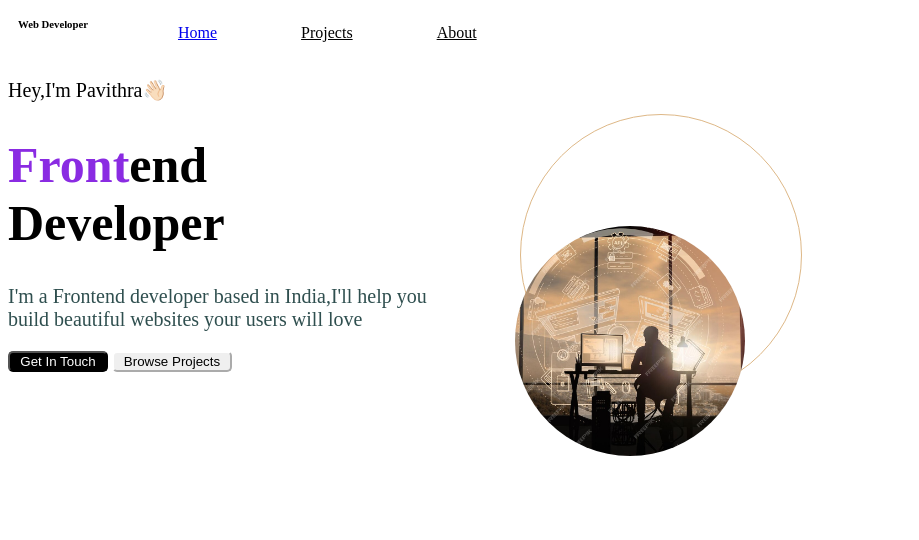
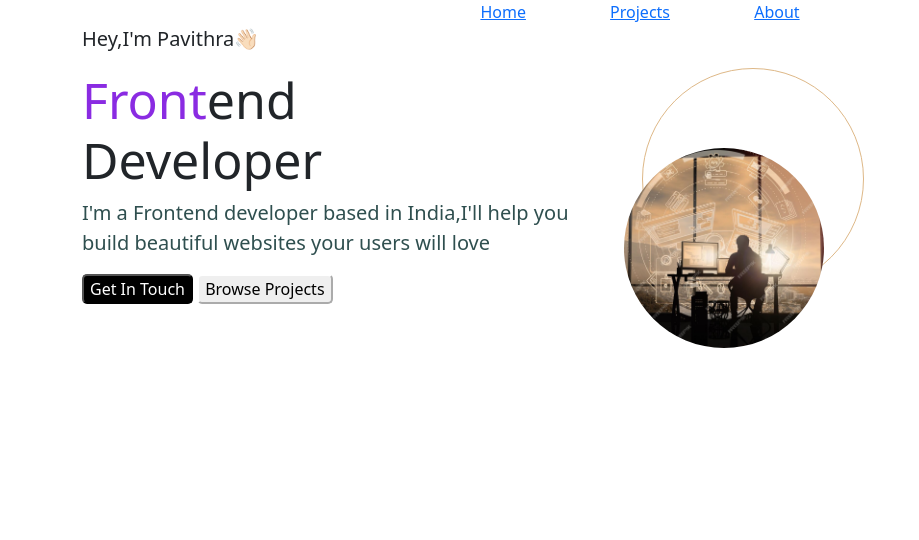
Before and after one commit to pavithravelmurugan1214/portfolio, a plain HTML site: page index.html in a window 1280 px wide. Shown: the whole page, without its empty margins (0-919 px from the left). Drawn offline with nearby package versions, Linux system fonts and the light colour scheme.

Commit message:
updated commit

```diff
--- a/index.html
+++ b/index.html
@@ -5,20 +5,20 @@
     <meta name="viewport" content="width=device-width, initial-scale=1.0">
     <title>Resume</title>
     <link rel="stylesheet" href="style.css">
+    <link href="https://cdn.jsdelivr.net/npm/bootstrap@5.0.2/dist/css/bootstrap.min.css" rel="stylesheet" integrity="sha384-EVSTQN3/azprG1Anm3QDgpJLIm9Nao0Yz1ztcQTwFspd3yD65VohhpuuCOmLASjC" crossorigin="anonymous">
+<script src="https://cdn.jsdelivr.net/npm/bootstrap@5.0.2/dist/js/bootstrap.bundle.min.js" integrity="sha384-MrcW6ZMFYlzcLA8Nl+NtUVF0sA7MsXsP1UyJoMp4YLEuNSfAP+JcXn/tWtIaxVXM" crossorigin="anonymous"></script>
 
 
 </head>
 <body>
-        <nav>
-            <h6 style="margin: 10px;">Web Developer</h6>
 
-           <ul>
+       <center>
+
                 <li style="color: blueviolet;"> <a href="#">Home</a></li>
-                <li> <a href="project.html" style="color: black;">Projects</a></li>
-                <li><a href="about.html" style="color: black;">About</a></li>
-        </ul>
+                <li> <a href="project.html">Projects</a></li>
+                <li><a href="about.html">About</a></li>
 
-        </nav>
+    </center>
 
 <div class="container">
     <div>
@@ -26,8 +26,8 @@
         <p style="font-size: 20px;">Hey,I'm Pavithra👋🏻</p>
         <h1 style="font-size: 50px;"><span class="first-half">Front</span><span class="second-half">end</span><br>Developer</h1>
           <p style="font-size: 20px; color: darkslategrey;">I'm a Frontend developer based in India,I'll help you<br>build beautiful websites your users will love</p>
-        <button style="background-color: black;color: white; width: 100px;">Get In Touch</button>
-        <button style="border-color: white; width: 120px;">Browse Projects</button>
+        <button style="background-color: black;color: white;border-radius: 5px;">Get In Touch</button>
+        <button style="border-color: white; border-radius: 5px;">Browse Projects</button>
 
     </div>
     <div>
--- a/style.css
+++ b/style.css
@@ -5,14 +5,14 @@ li{
 
 }
 img{
-    width:230px;
-    height: 230px;
+    width:200px;
+    height: 200px;
   border-radius:100%;
   object-fit: cover;
-  bottom: 43%;
+  bottom: 56.5%;
   right:40%;
   position: absolute;
-  left: 40.2%;
+  left: 48.75%;
 
 
 
@@ -28,7 +28,7 @@ button{
     width: 40px;
     height: 40px;
     border: 1px solid burlywood;
-    padding: 120px;
+    padding: 110px;
     border-radius: 100%;
 
 
@@ -42,10 +42,8 @@ button{
 
 
 }
-nav{
-    display:flex;
 
-}
+
 div3{
     text-align: center;
 }
```
Also changed, not shown: about.html (+4 -4 lines), project.html (+10 -10 lines).
